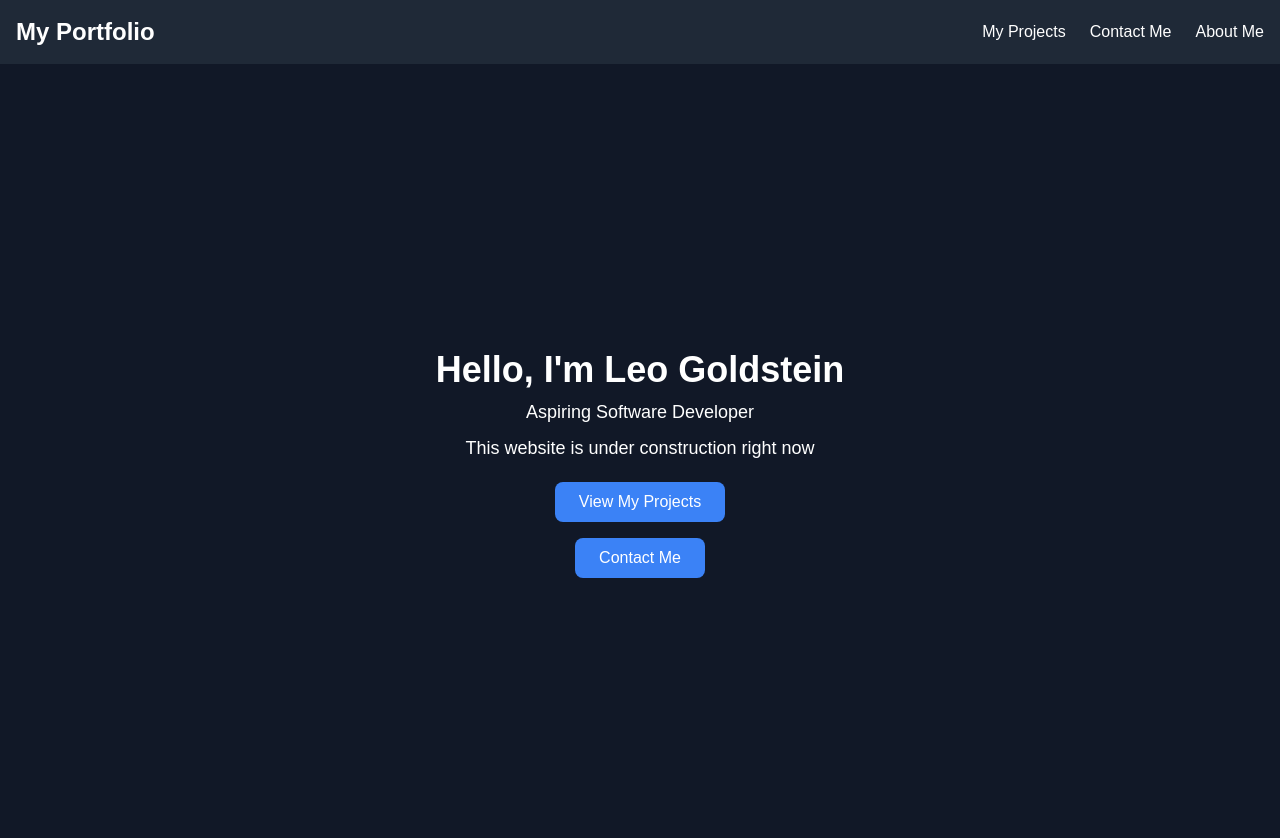
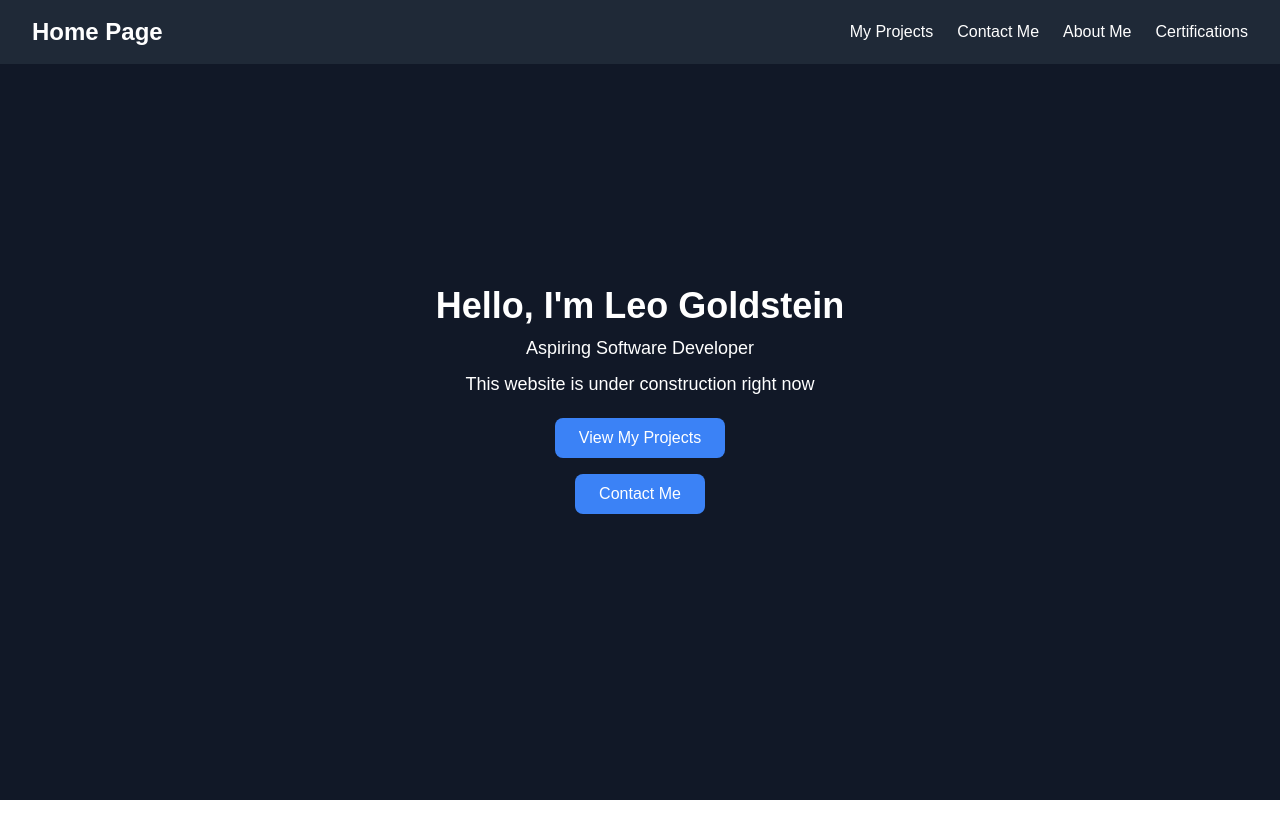
Before and after one commit to Paradrake2/PersonalWebsite, a Next.js app: page / in a window 1280 px wide. Shown: the top 838 px of the page. After the commit the page ends 800 px from the top, so only its background shows below. Built offline with nearby package versions, Linux system fonts and the light colour scheme.

Commit message:
fixed navbar

```diff
--- a/app/components/Navbar.tsx
+++ b/app/components/Navbar.tsx
@@ -2,11 +2,15 @@ import Link from "next/link";
 
 export default function Navbar() {
     return (
-        <nav className="bg-gray-800 text-white p-5">
-            <div className="container mx-auto flex justify-between items-center">
-                {/* Profile Image / Home Link*/}
-                <Link href="/" className="text-2xl font-bold">Home Page</Link>
-                <div className="flex space-x-3">
+        <nav className="bg-gray-800 text-white py-4 px-8 w-full top-0 left-0">
+            <div className="max-w-auto mx-auto flex items-center">
+                {/* Left: Home Link */}
+                <div className="flex-none">
+                    <Link href="/" className="text-2xl font-bold">Home Page</Link>
+                </div>
+
+                {/* Right: Navigation Links */}
+                <div className="ml-auto flex space-x-6">
                     <Link href="/projects" className="hover:text-blue-400">My Projects</Link>
                     <Link href="/contact" className="hover:text-blue-400">Contact Me</Link>
                     <Link href="/aboutme" className="hover:text-blue-400">About Me</Link>
@@ -14,5 +18,5 @@ export default function Navbar() {
                 </div>
             </div>
         </nav>
-    )
+    );
 }
--- a/app/contact/page.tsx
+++ b/app/contact/page.tsx
@@ -18,4 +18,4 @@ export default function Home() {
             </div>
         </body>
     );
-  }
+}
--- a/components/Navbar.tsx
+++ b/components/Navbar.tsx
@@ -2,16 +2,21 @@ import Link from "next/link";
 
 export default function Navbar() {
     return (
-        <nav className="bg-gray-800 text-white p-4">
-            <div className="container mx-auto flex justify-between items-center">
-                {/* Profile Image / Home Link*/}
-                <Link href="/" className="text-2xl font-bold">My Portfolio</Link>
-                <div className="flex space-x-6">
-                    <Link href="/projects" className="hover:text-blue-400 hover:bg-gray-400">My Projects</Link>
-                    <Link href="/contact" className="hover:text-blue-400 hover:bg-gray-400">Contact Me</Link>
-                    <Link href="/aboutme" className="hover:text-blue-400 hover:bg-gray-400">About Me</Link>
+        <nav className="bg-gray-800 text-white py-4 px-8 w-full fixed top-0 left-0">
+            <div className="max-w-7xl mx-auto flex items-center">
+                {/* Left: Home Link */}
+                <div className="flex-none">
+                    <Link href="/" className="text-2xl font-bold">Home Page</Link>
+                </div>
+
+                {/* Right: Navigation Links */}
+                <div className="ml-auto flex space-x-6">
+                    <Link href="/projects" className="hover:text-blue-400">My Projects</Link>
+                    <Link href="/contact" className="hover:text-blue-400">Contact Me</Link>
+                    <Link href="/aboutme" className="hover:text-blue-400">About Me</Link>
+                    <Link href="/certifications" className="hover:text-blue-400">Certifications</Link>
                 </div>
             </div>
         </nav>
-    )
+    );
 }
```
